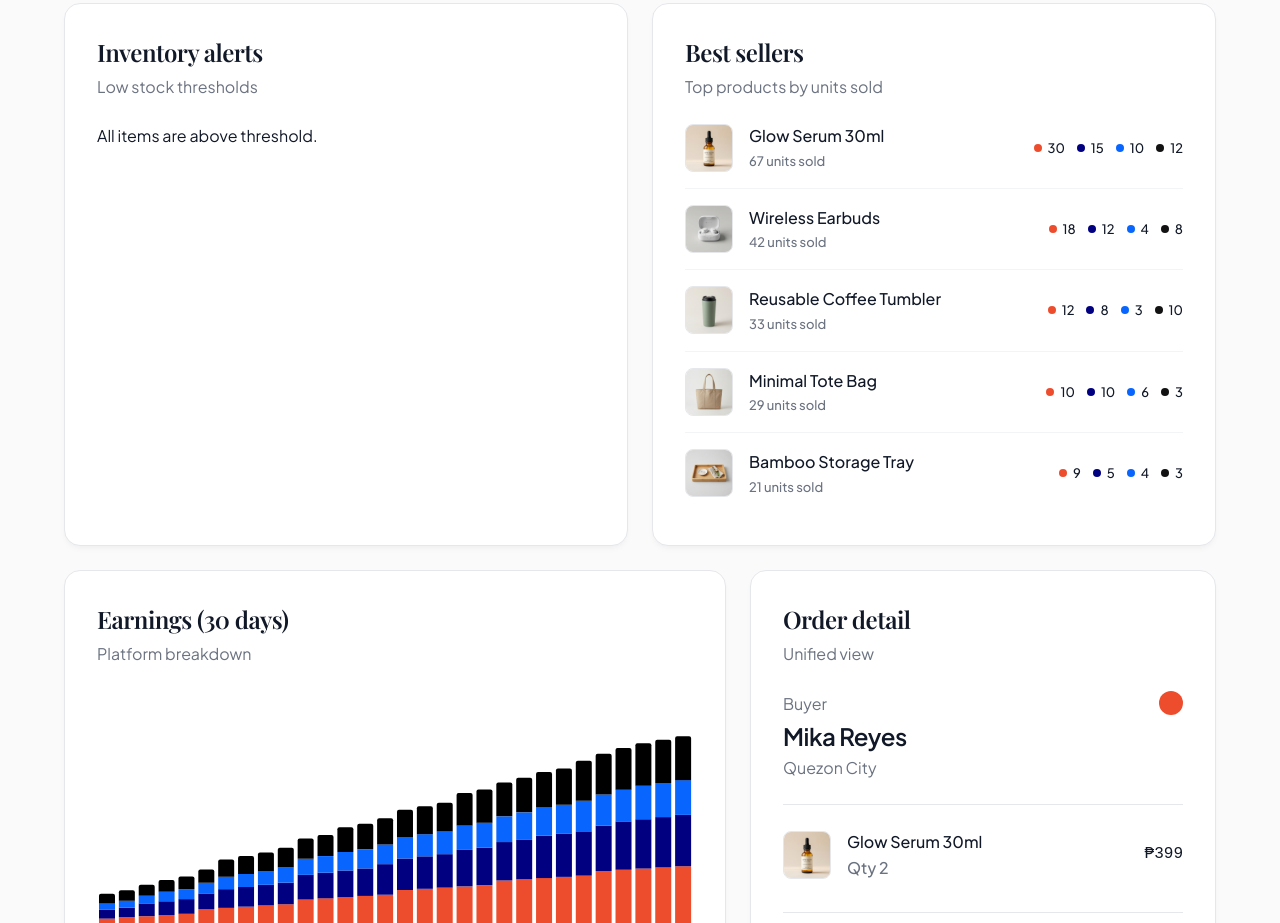
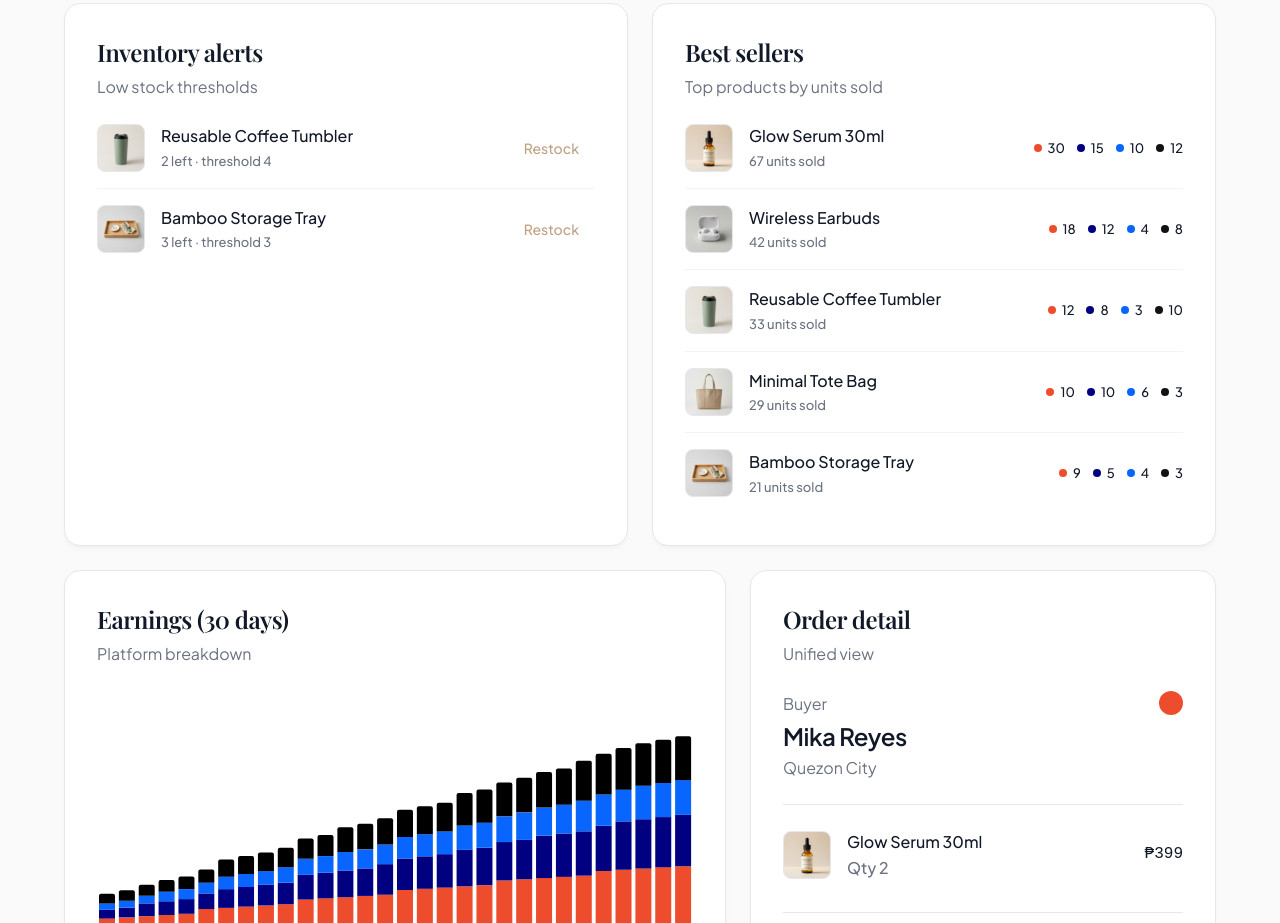
Before and after one commit to DominceAseberos/TindaSync, a React (Vite) app: page / in a window 1280 px wide. Shown: the part 1400-2323 px from the top of the page. Built offline with nearby package versions, Linux system fonts and the light colour scheme; a web font is replaced by a local one.

Commit message:
chore: mock low stock data to trigger inventory alerts

```diff
--- a/src/App.tsx
+++ b/src/App.tsx
@@ -144,10 +144,10 @@ const initialProducts: Product[] = [
     sku: 'TS-HOME-CUP',
     category: 'Home',
     price: 349,
-    masterStock: 7,
+    masterStock: 2,
     lowStockThreshold: 4,
     unitsSold: 33,
-    platformStocks: { shopee: 7, lazada: 7, facebook: 7, tiktok: 7 },
+    platformStocks: { shopee: 2, lazada: 2, facebook: 2, tiktok: 2 },
     platformSales: { shopee: 12, lazada: 8, facebook: 3, tiktok: 10 },
     image: '/prod-3.png',
   },
@@ -170,10 +170,10 @@ const initialProducts: Product[] = [
     sku: 'TS-HOME-TRAY',
     category: 'Home',
     price: 459,
-    masterStock: 6,
+    masterStock: 3,
     lowStockThreshold: 3,
     unitsSold: 21,
-    platformStocks: { shopee: 6, lazada: 6, facebook: 6, tiktok: 6 },
+    platformStocks: { shopee: 3, lazada: 3, facebook: 3, tiktok: 3 },
     platformSales: { shopee: 9, lazada: 5, facebook: 4, tiktok: 3 },
     image: '/prod-5.png',
   },
```
